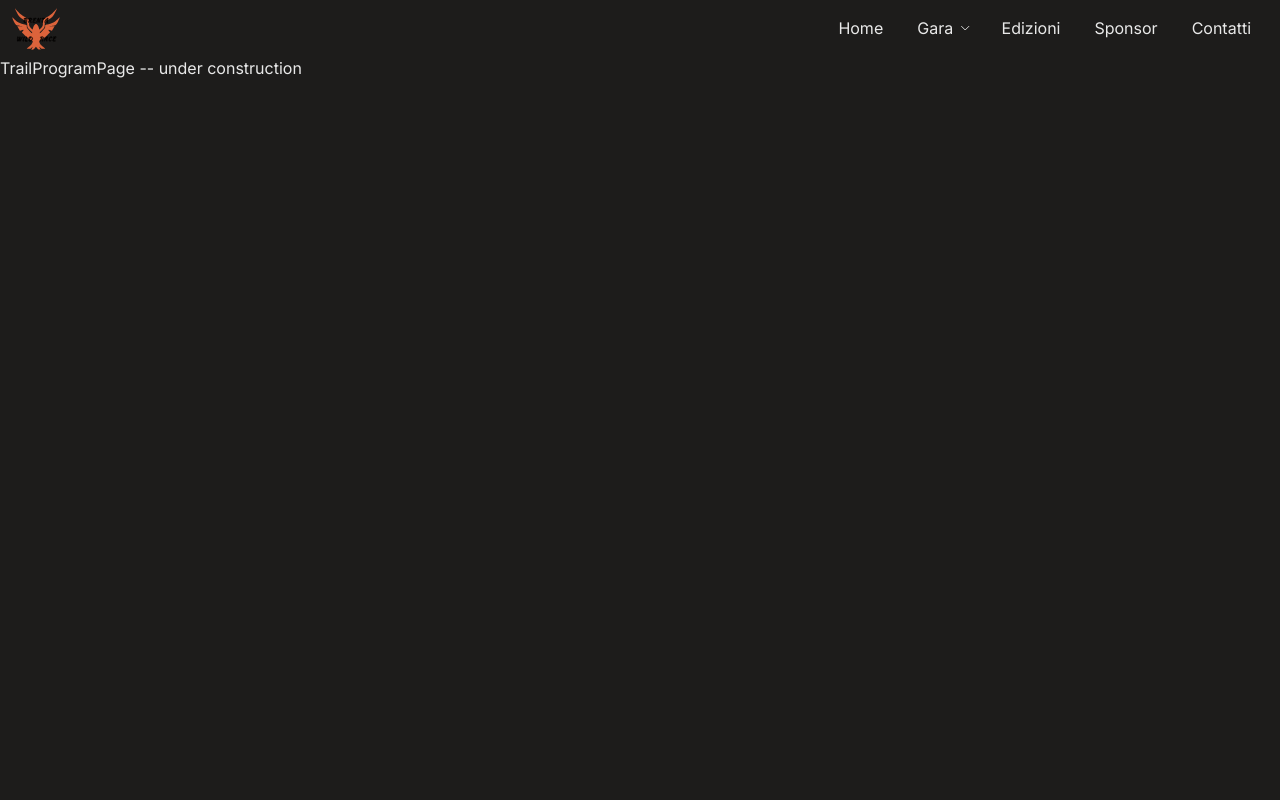
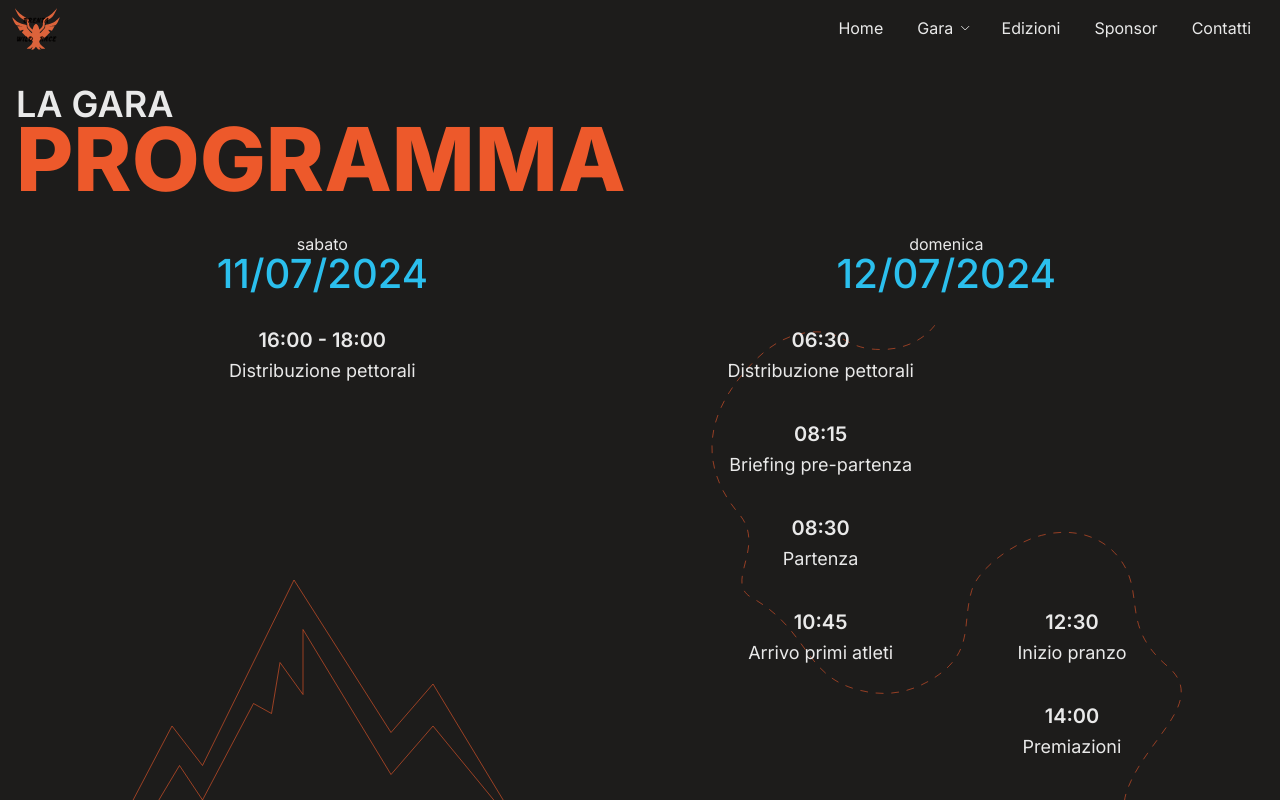
Before and after one commit to elibattistoni/brenta-wild-race, a React (Vite) app: page /gara/programma in a window 1280 px wide. Shown: the top 800 px of the page. Built offline with nearby package versions, Linux system fonts and the light colour scheme.

Commit message:
feat(programpage): add program page

```diff
--- a/src/pages/trail/TrailProgramPage.jsx
+++ b/src/pages/trail/TrailProgramPage.jsx
@@ -1,5 +1,103 @@
+import {
+  Center,
+  Container,
+  Flex,
+  Grid,
+  Space,
+  Stack,
+  Text,
+  Title,
+  rem,
+  useMantineTheme,
+} from "@mantine/core";
+import MountainDrawing from "../../assets/program-mountain.svg?react";
+import classes from "./TrailProgramPage.module.css";
+
+const Heading = ({ subtitle, title }) => {
+  return (
+    <Container fluid mt="xl">
+      <header>
+        <Title order={5}>{subtitle}</Title>
+        <Title order={2} c="orangeBrenta.0">
+          {title}
+        </Title>
+      </header>
+    </Container>
+  );
+};
+
+const ProgramDayDate = ({ day, date }) => {
+  return (
+    <Stack align="center" gap={0}>
+      <Text>{day}</Text>
+      <Title order={4} c="bluePrimary.0">
+        {date}
+      </Title>
+    </Stack>
+  );
+};
+
+const HourScheduleGroup = ({ hour, text }) => {
+  const theme = useMantineTheme();
+  return (
+    <Stack align="center" gap={0}>
+      <Text size="xl" fw={theme.other.fontWeights.semiBold}>
+        {hour}
+      </Text>
+      <Text size="lg">{text}</Text>
+    </Stack>
+  );
+};
+
 const TrailProgramPage = () => {
-  return <div>TrailProgramPage -- under construction</div>;
+  const theme = useMantineTheme();
+  return (
+    <>
+      <Heading subtitle="LA GARA" title="PROGRAMMA" />
+      <Container fluid mt="xl">
+        <Flex>
+          <Container fluid>
+            <Stack align="center" gap="xl">
+              <ProgramDayDate day="sabato" date="11/07/2024" />
+              <HourScheduleGroup
+                hour="16:00 - 18:00"
+                text="Distribuzione pettorali"
+              />
+              <Container mt={rem(160)}>
+                <MountainDrawing />
+              </Container>
+            </Stack>
+          </Container>
+          <Container fluid>
+            <Stack align="center" gap="xl">
+              <ProgramDayDate day="domenica" date="12/07/2024" />
+              <Container fluid className={classes.grid}>
+                <HourScheduleGroup
+                  hour="06:30"
+                  text="Distribuzione pettorali"
+                />
+                <Space />
+                <HourScheduleGroup hour="08:15" text="Briefing pre-partenza" />
+                <Space />
+                <HourScheduleGroup hour="08:30" text="Partenza" />
+                <Space />
+                <HourScheduleGroup hour="10:45" text="Arrivo primi atleti" />
+                <HourScheduleGroup hour="12:30" text="Inizio pranzo" />
+                <Space />
+                <HourScheduleGroup hour="14:00" text="Premiazioni" />
+                <Space />
+                <HourScheduleGroup hour="14:15" text="Ultimi arrivi" />
+                <Text size="xl" fw={theme.other.fontWeights.semiBold}>
+                  ...MUSICA e BIRRA!
+                </Text>
+                <Space />
+              </Container>
+            </Stack>
+          </Container>
+        </Flex>
+      </Container>
+    </>
+  );
 };
 
 export default TrailProgramPage;
--- /dev/null
+++ b/src/pages/trail/TrailProgramPage.module.css
@@ -0,0 +1,12 @@
+.grid {
+    display: grid;
+    grid-template-rows: repeat(7,1fr);
+    grid-template-columns: repeat(2,1fr);
+    row-gap:rem(32px);
+    column-gap:rem(64px);
+    /* border:1px solid red; */
+    /* padding:rem(64px) rem(32px); */
+    background-image: url("../../assets/program-trail-xl.svg");
+    background-repeat: no-repeat;
+    background-size: contain;
+}
```
